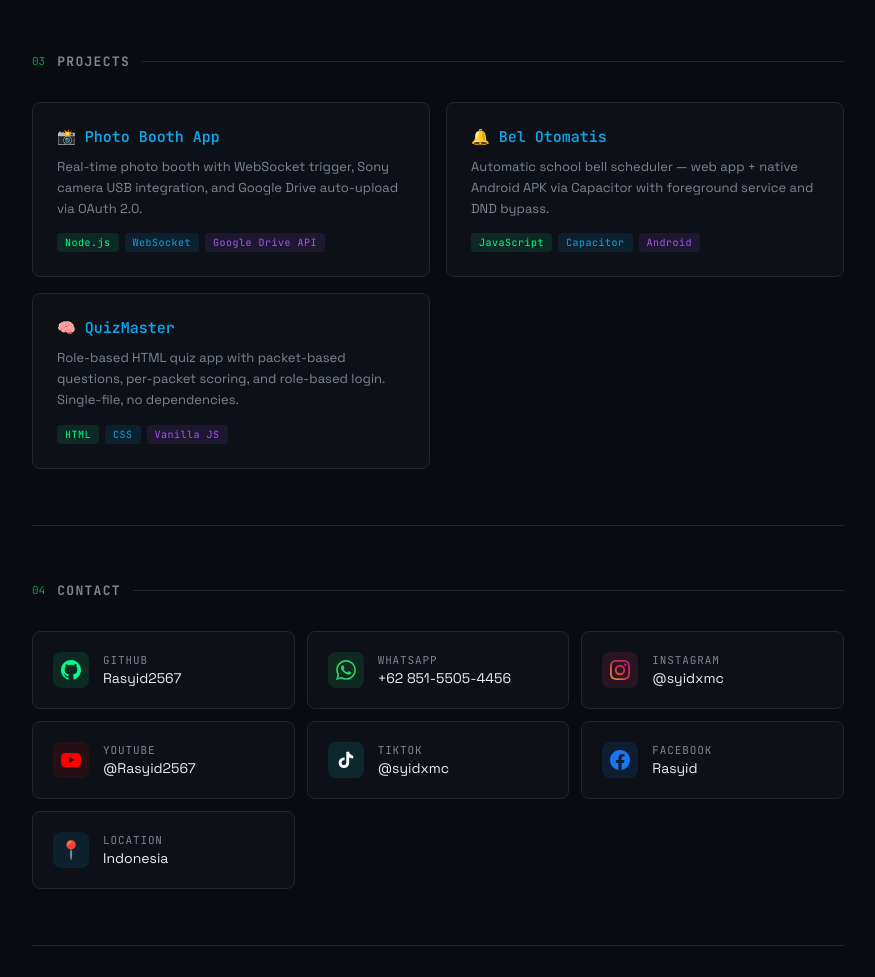
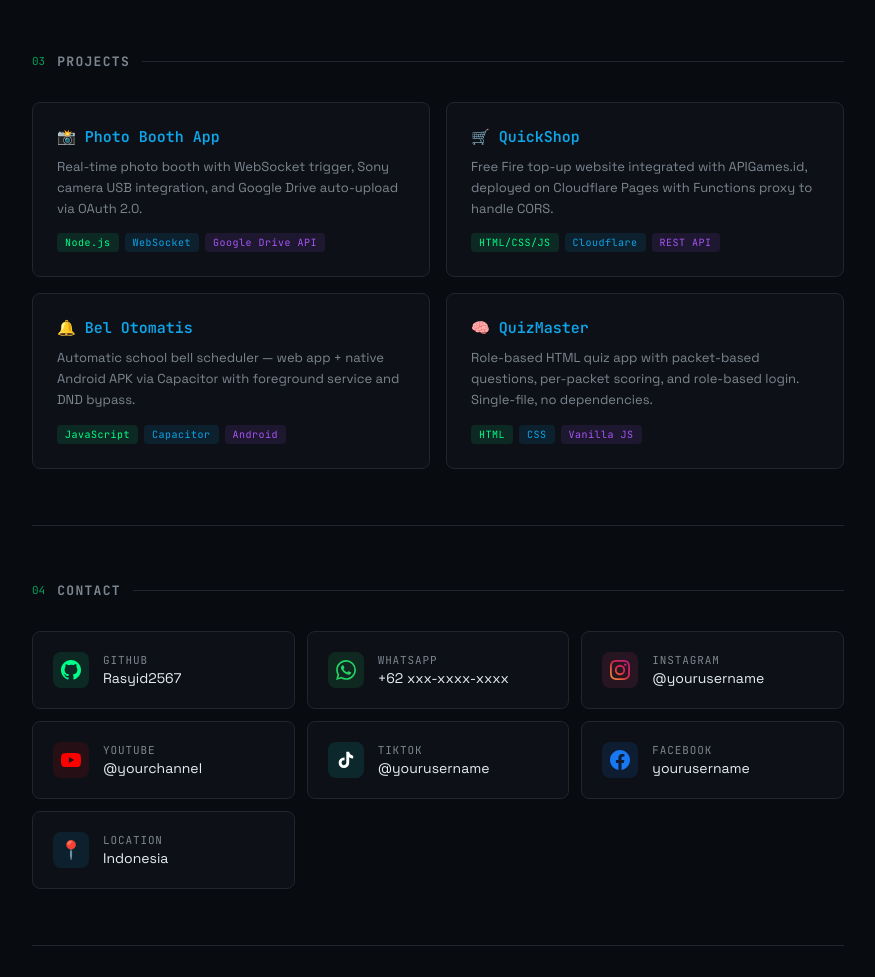
Before and after one commit to Rasyid2567/Home, a plain HTML site: page index.html in a window 1280 px wide. Shown: the part 1501-2478 px from the top of the page, without its empty margins (202-1077 px from the left). Drawn offline with Linux system fonts and the light colour scheme; no server answers.

Commit message:
update index.html

```diff
--- a/index.html
+++ b/index.html
@@ -537,7 +537,7 @@
   <!-- STATS -->
   <div class="stats-bar">
     <div class="stat">
-      <span class="stat-num">10+</span>
+      <span class="stat-num" id="repo-count">...</span>
       <div class="stat-label">Projects</div>
     </div>
     <div class="stat">
@@ -612,7 +612,7 @@
       <div class="line"></div>
     </div>
     <div class="projects-grid">
-      <a href="https://github.com/Rasyid2567/photo-booth" target="_blank" class="project-card">
+      <a href="https://github.com/Rasyid2567" target="_blank" class="project-card">
         <div class="project-name">📸 Photo Booth App</div>
         <div class="project-desc">Real-time photo booth with WebSocket trigger, Sony camera USB integration, and Google Drive auto-upload via OAuth 2.0.</div>
         <div class="project-tags">
@@ -621,7 +621,16 @@
           <span class="tag tag-purple">Google Drive API</span>
         </div>
       </a>
-      <a href="https://github.com/Rasyid2567/Bel-Otomatis" target="_blank" class="project-card">
+      <a href="https://github.com/Rasyid2567" target="_blank" class="project-card">
+        <div class="project-name">🛒 QuickShop</div>
+        <div class="project-desc">Free Fire top-up website integrated with APIGames.id, deployed on Cloudflare Pages with Functions proxy to handle CORS.</div>
+        <div class="project-tags">
+          <span class="tag tag-green">HTML/CSS/JS</span>
+          <span class="tag tag-blue">Cloudflare</span>
+          <span class="tag tag-purple">REST API</span>
+        </div>
+      </a>
+      <a href="https://github.com/Rasyid2567" target="_blank" class="project-card">
         <div class="project-name">🔔 Bel Otomatis</div>
         <div class="project-desc">Automatic school bell scheduler — web app + native Android APK via Capacitor with foreground service and DND bypass.</div>
         <div class="project-tags">
@@ -661,17 +670,17 @@
         </div>
       </a>
       <!-- WhatsApp -->
-      <a href="https://wa.me/+6285174169454" target="_blank" class="contact-card">
+      <a href="https://wa.me/yourphonenumber" target="_blank" class="contact-card">
         <div class="contact-icon" style="background:rgba(37,211,102,0.12)">
           <svg width="20" height="20" fill="#25d366" viewBox="0 0 24 24"><path d="M17.472 14.382c-.297-.149-1.758-.867-2.03-.967-.273-.099-.471-.148-.67.15-.197.297-.767.966-.94 1.164-.173.199-.347.223-.644.075-.297-.15-1.255-.463-2.39-1.475-.883-.788-1.48-1.761-1.653-2.059-.173-.297-.018-.458.13-.606.134-.133.298-.347.446-.52.149-.174.198-.298.298-.497.099-.198.05-.371-.025-.52-.075-.149-.669-1.612-.916-2.207-.242-.579-.487-.5-.669-.51-.173-.008-.371-.01-.57-.01-.198 0-.52.074-.792.372-.272.297-1.04 1.016-1.04 2.479 0 1.462 1.065 2.875 1.213 3.074.149.198 2.096 3.2 5.077 4.487.709.306 1.262.489 1.694.625.712.227 1.36.195 1.871.118.571-.085 1.758-.719 2.006-1.413.248-.694.248-1.289.173-1.413-.074-.124-.272-.198-.57-.347m-5.421 7.403h-.004a9.87 9.87 0 01-5.031-1.378l-.361-.214-3.741.982.998-3.648-.235-.374a9.86 9.86 0 01-1.51-5.26c.001-5.45 4.436-9.884 9.888-9.884 2.64 0 5.122 1.03 6.988 2.898a9.825 9.825 0 012.893 6.994c-.003 5.45-4.437 9.884-9.885 9.884m8.413-18.297A11.815 11.815 0 0012.05 0C5.495 0 .16 5.335.157 11.892c0 2.096.547 4.142 1.588 5.945L.057 24l6.305-1.654a11.882 11.882 0 005.683 1.448h.005c6.554 0 11.89-5.335 11.893-11.893a11.821 11.821 0 00-3.48-8.413z"/></svg>
         </div>
         <div>
           <div class="contact-label">WhatsApp</div>
-          <div class="contact-value">+62 851-5505-4456</div>
+          <div class="contact-value">+62 xxx-xxxx-xxxx</div>
         </div>
       </a>
       <!-- Instagram -->
-      <a href="https://www.instagram.com/syidxmc" target="_blank" class="contact-card">
+      <a href="https://instagram.com/yourusername" target="_blank" class="contact-card">
         <div class="contact-icon" style="background:rgba(225,48,108,0.12)">
           <svg width="20" height="20" fill="url(#igGrad)" viewBox="0 0 24 24">
             <defs>
@@ -688,37 +697,37 @@
         </div>
         <div>
           <div class="contact-label">Instagram</div>
-          <div class="contact-value">@syidxmc</div>
+          <div class="contact-value">@yourusername</div>
         </div>
       </a>
       <!-- YouTube -->
-      <a href="https://youtube.com/@Rasyid2567" target="_blank" class="contact-card">
+      <a href="https://youtube.com/@yourchannel" target="_blank" class="contact-card">
         <div class="contact-icon" style="background:rgba(255,0,0,0.1)">
           <svg width="20" height="20" fill="#ff0000" viewBox="0 0 24 24"><path d="M23.498 6.186a3.016 3.016 0 00-2.122-2.136C19.505 3.545 12 3.545 12 3.545s-7.505 0-9.377.505A3.017 3.017 0 00.502 6.186C0 8.07 0 12 0 12s0 3.93.502 5.814a3.016 3.016 0 002.122 2.136c1.871.505 9.376.505 9.376.505s7.505 0 9.377-.505a3.015 3.015 0 002.122-2.136C24 15.93 24 12 24 12s0-3.93-.502-5.814zM9.545 15.568V8.432L15.818 12l-6.273 3.568z"/></svg>
         </div>
         <div>
           <div class="contact-label">YouTube</div>
-          <div class="contact-value">@Rasyid2567</div>
+          <div class="contact-value">@yourchannel</div>
         </div>
       </a>
       <!-- TikTok -->
-      <a href="https://tiktok.com/@syidxmc" target="_blank" class="contact-card">
+      <a href="https://tiktok.com/@yourusername" target="_blank" class="contact-card">
         <div class="contact-icon" style="background:rgba(0,242,234,0.1)">
           <svg width="20" height="20" fill="#ffffff" viewBox="0 0 24 24"><path d="M19.59 6.69a4.83 4.83 0 01-3.77-4.25V2h-3.45v13.67a2.89 2.89 0 01-2.88 2.5 2.89 2.89 0 01-2.89-2.89 2.89 2.89 0 012.89-2.89c.28 0 .54.04.79.1V9.01a6.33 6.33 0 00-.79-.05 6.34 6.34 0 00-6.34 6.34 6.34 6.34 0 006.34 6.34 6.34 6.34 0 006.33-6.34V8.69a8.18 8.18 0 004.78 1.52V6.76a4.85 4.85 0 01-1.01-.07z"/></svg>
         </div>
         <div>
           <div class="contact-label">TikTok</div>
-          <div class="contact-value">@syidxmc</div>
+          <div class="contact-value">@yourusername</div>
         </div>
       </a>
       <!-- Facebook -->
-      <a href="https://facebook.com/syidxmc" target="_blank" class="contact-card">
+      <a href="https://facebook.com/yourusername" target="_blank" class="contact-card">
         <div class="contact-icon" style="background:rgba(24,119,242,0.12)">
           <svg width="20" height="20" fill="#1877f2" viewBox="0 0 24 24"><path d="M24 12.073c0-6.627-5.373-12-12-12s-12 5.373-12 12c0 5.99 4.388 10.954 10.125 11.854v-8.385H7.078v-3.47h3.047V9.43c0-3.007 1.792-4.669 4.533-4.669 1.312 0 2.686.235 2.686.235v2.953H15.83c-1.491 0-1.956.925-1.956 1.874v2.25h3.328l-.532 3.47h-2.796v8.385C19.612 23.027 24 18.062 24 12.073z"/></svg>
         </div>
         <div>
           <div class="contact-label">Facebook</div>
-          <div class="contact-value">Rasyid</div>
+          <div class="contact-value">yourusername</div>
         </div>
       </a>
       <!-- Location -->
@@ -738,7 +747,22 @@
 </div>
 
 <script>
-  // Smooth scroll
+  // Fetch repo count from GitHub API
+  fetch('https://api.github.com/users/Rasyid2567')
+    .then(r => r.json())
+    .then(data => {
+      const el = document.getElementById('repo-count');
+      if (data.public_repos !== undefined) {
+        el.textContent = data.public_repos;
+      } else {
+        el.textContent = '—';
+      }
+    })
+    .catch(() => {
+      document.getElementById('repo-count').textContent = '—';
+    });
+
+
   document.querySelectorAll('a[href^="#"]').forEach(a => {
     a.addEventListener('click', e => {
       e.preventDefault();
```
